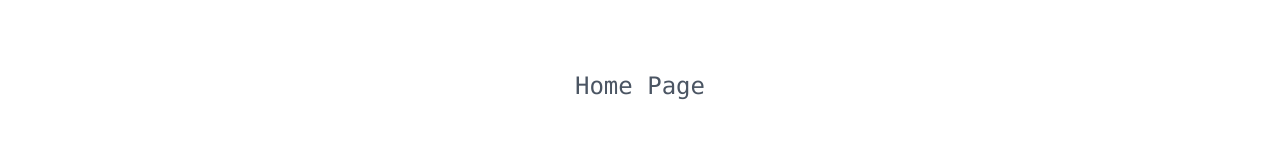
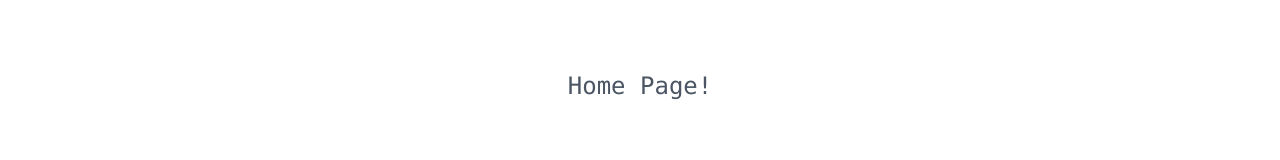
Before and after one commit to hironomiu/next-sample, a Next.js app: page / in a window 1280 px wide. Shown: the part 310-470 px from the top of the page. Built offline with nearby package versions, Linux system fonts and the light colour scheme.

Commit message:
commited

```diff
--- a/pages/index.tsx
+++ b/pages/index.tsx
@@ -3,7 +3,7 @@
 const Home = () => {
   return (
     <Layout>
-      <h1 className="text-2xl">Home Page</h1>
+      <h1 className="text-2xl">Home Page!</h1>
     </Layout>
   )
 }
```
Also changed, not shown: 1 other file (tests, documents, lock files or other folders).
